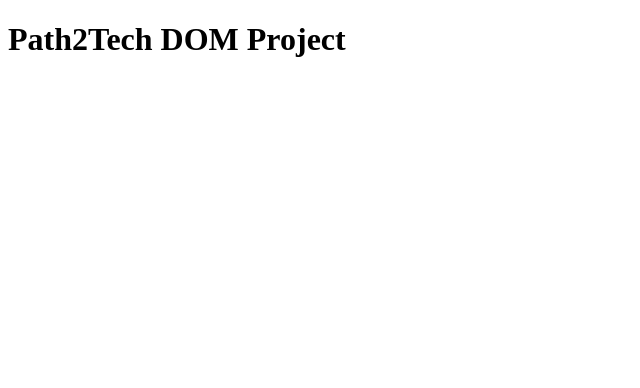
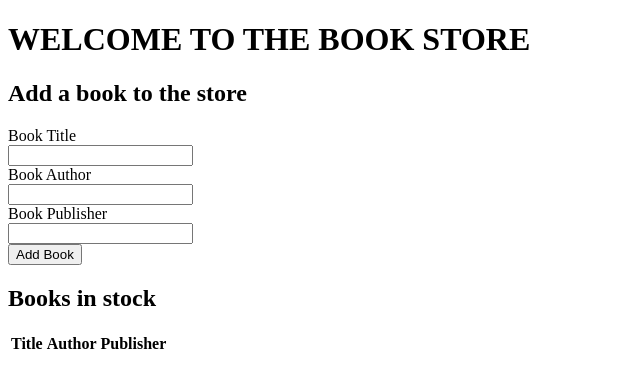
Before and after one commit to zinaldesai/p2t_domproject, a plain HTML site: page index.html in a window 1280 px wide. Shown: the whole page, without its empty margins (0-640 px from the left). Drawn offline with Linux system fonts and the light colour scheme.

Commit message:
Added changes to the HTML file

```diff
--- a/index.html
+++ b/index.html
@@ -7,6 +7,49 @@
     <link rel="stylesheet" href="style.css">
 </head>
 <body>
-  <h1>Path2Tech DOM Project</h1>
+  <h1>WELCOME TO THE BOOK STORE</h1>
+  <main>
+    <h2>Add a book to the store</h2>
+
+    <section>
+
+      <div>
+        <label for="title">Book Title</label><br>
+        <input type="text" id="title">
+      </div>
+
+      <div>
+        <label for="author">Book Author</label><br>
+        <input type="text" id="author">
+      </div>
+
+      <div>
+        <label for="publisher">Book Publisher</label><br>
+
+        <input type="text" id="publisher">
+      </div>
+
+    </section>
+
+     <button id="addBook">Add Book</button>
+
+     <section>
+
+      <h2>Books in stock</h2>
+
+      <table>
+
+        <thead>
+          <tr>
+            <th>Title</th>
+            <th>Author</th>
+            <th>Publisher</th>
+          </tr>
+        </thead>
+
+      </table>
+     </section>
+  </main>
+
 </body>
 </html>
```
